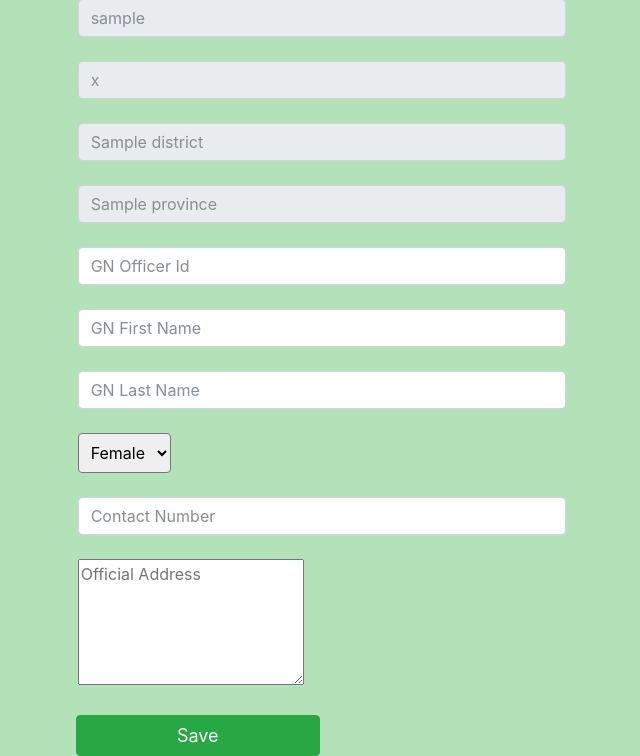
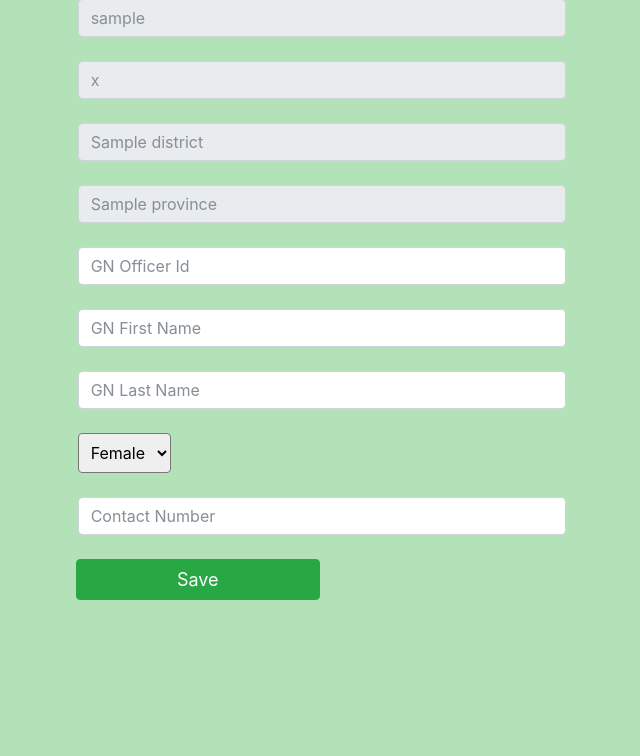
Before and after one commit to ThiyagarajahRajitha/NewCensus, a PHP site: page /NewCensus/GNProfile.php in a window 1280 px wide. Shown: the part 152-908 px from the top of the page, without its empty margins (309-949 px from the left). After the commit the page ends 752 px from the top, so only its background shows below. Run offline with PHP 8.4, Linux system fonts and the light colour scheme; the visitor is signed in with stand-in values (Sample User, id 1); tables that the repository leaves empty or names only in its code hold one stand-in row (values such as "Sample post"); some libraries are stand-ins or nearby versions.

Commit message:
changed1

```diff
--- a/GNProfile.php
+++ b/GNProfile.php
@@ -222,11 +222,7 @@ if(mysqli_num_rows($result) >0){
                             </div>
                             <br />
 
-                            <div class="col-5m-12 col-md-6 col-lg-6 col-md-6 col-md-6 ">
 
-                                <textarea rows="5" columns="300" placeholder="Official Address"></textarea>
-                            </div>
-                            <br />
                             <div class="col-5m-12 col-md-6 col-lg-6 col-md-6 col-md-6">
                                 <button type="submit" class="btn btn-success col-md-6" id="btnSave">Save</button>
                             </div>
```
